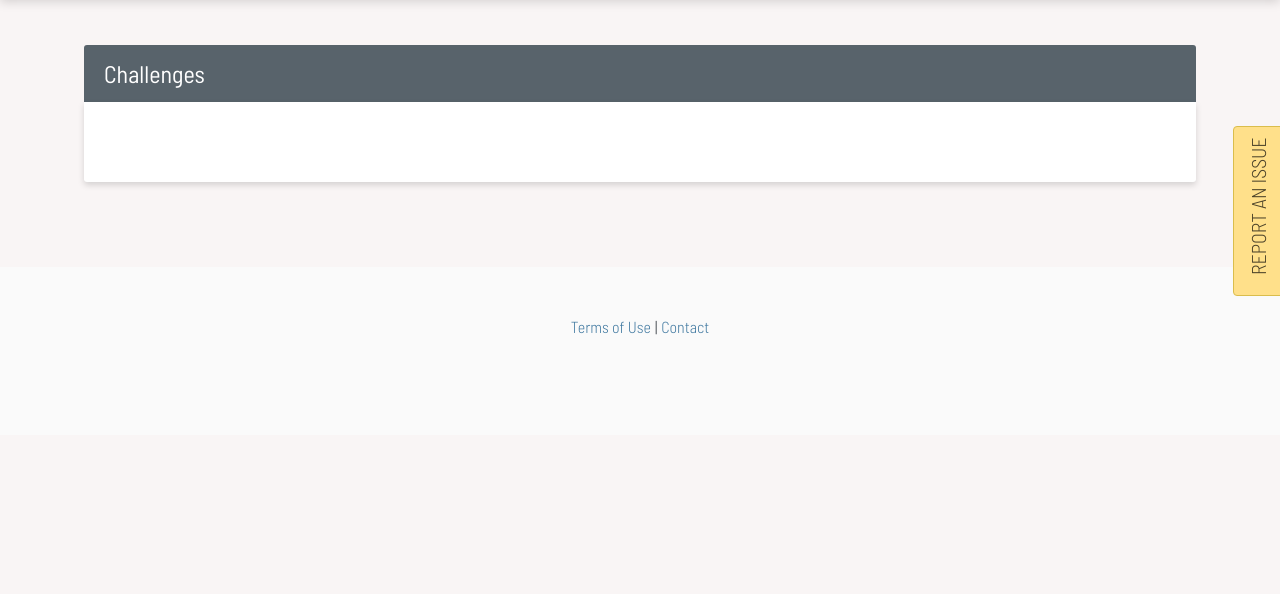
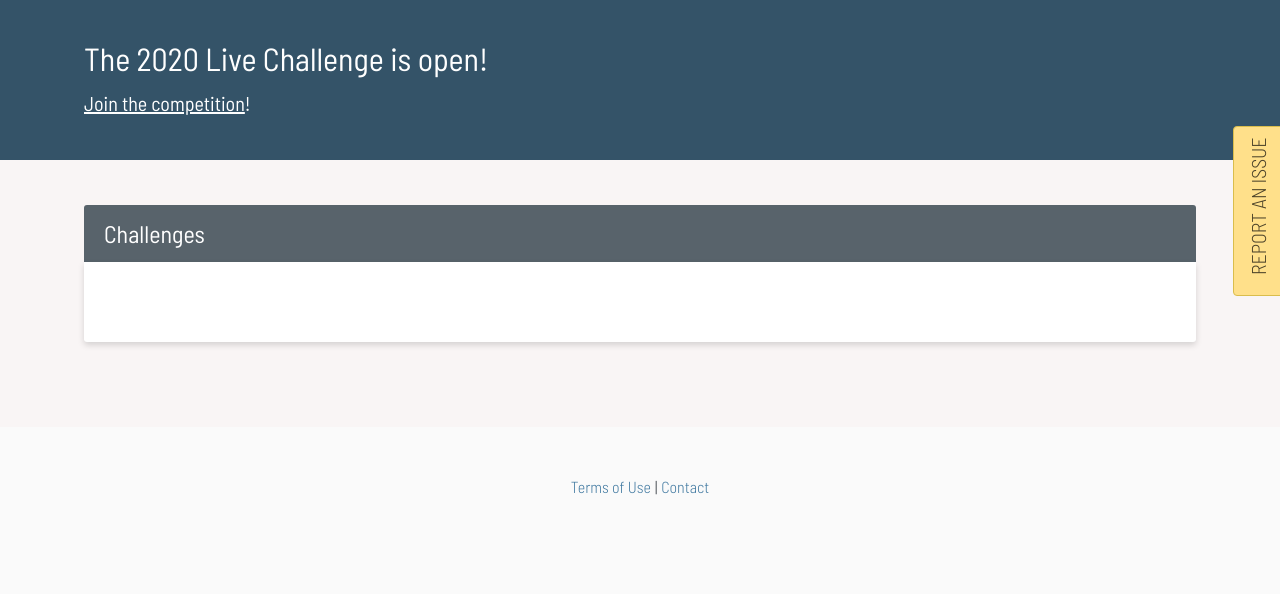
Before and after one commit to ImageMarkup/stade, a Django app: template stade/core/templates/challenges.html in a window 1280 px wide. Shown: the part 64-658 px from the top of the page. Run offline with Django 3.2, Linux system fonts and the light colour scheme; the template is opened without the code that fills it, so the values that code supplies are empty; parts of the project's set-up code (start-up, migrations or seed data) failed here and were passed over; some libraries are stand-ins or nearby versions.

Commit message:
Add banner for 2020 live challenge

```diff
--- a/stade/core/templates/base.html
+++ b/stade/core/templates/base.html
@@ -120,6 +120,15 @@
   </div>
 </header>
 
+<div id="temporary-transition-banner" class="notification">
+  <div class="container">
+    <div class="notice-content">
+      <h1 class="banner-title">The 2020 Live Challenge is open!</h1>
+      <h4 class="notice-title"><a href="{% url 'task-detail' 56 %}">Join the competition</a>!</h4>
+    </div>
+  </div>
+</div>
+
 {% load invites %}
 
 {% show_pending_invites request %}
```
